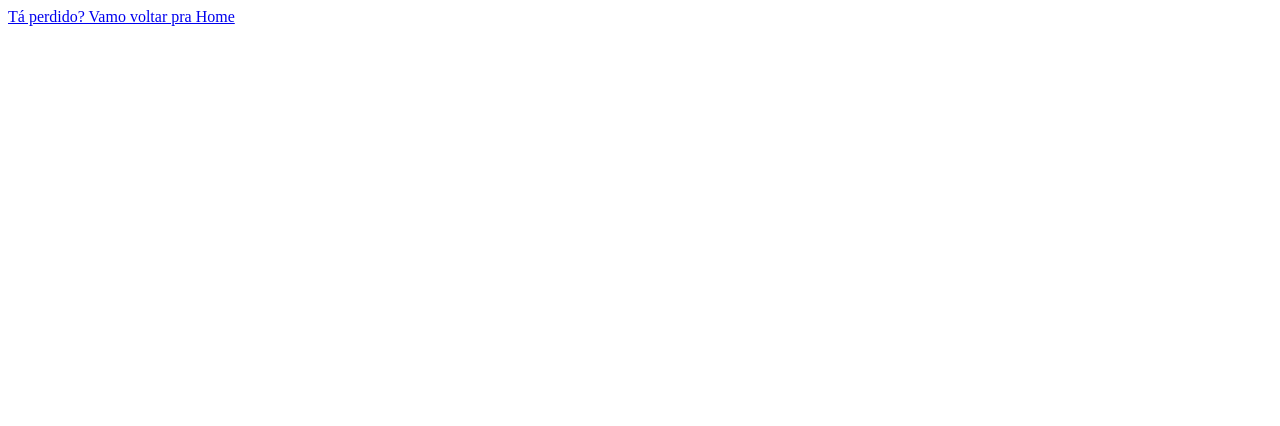
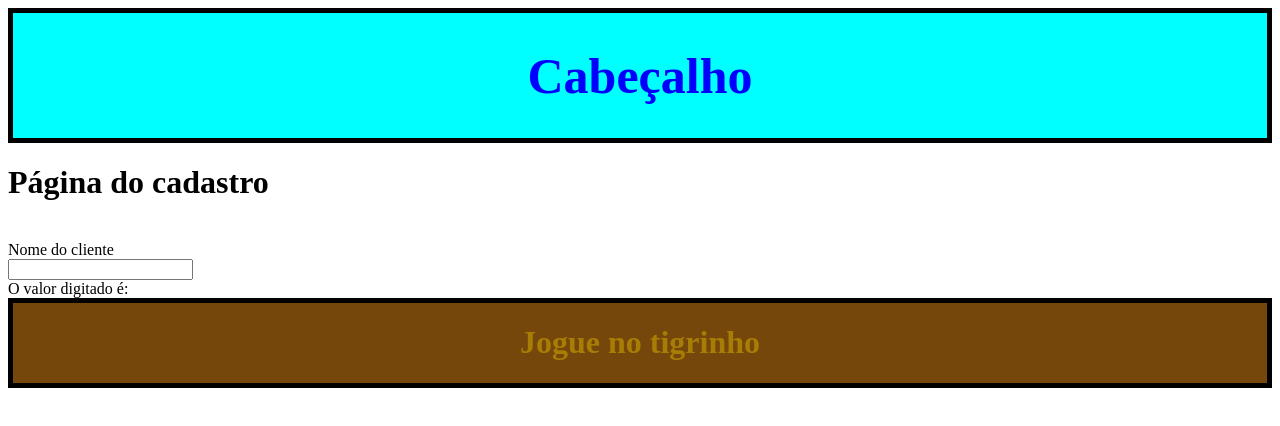
Before and after one commit to GiovannePrado/AulaFront, a React (Vite) app in the folder aula-vite/: page /Cadastro in a window 1280 px wide. Shown: the top 426 px of the page. Built offline with nearby package versions, Linux system fonts and the light colour scheme.

Commit message:
Aula 24/02/25

```diff
--- a/aula-vite/src/App.tsx
+++ b/aula-vite/src/App.tsx
@@ -5,6 +5,8 @@ import Sobre from './pages/Sobre'
 import Giovanne from './pages/Giovanne'
 import PaginaAleatoria from './pages/PaginaAleatoria'
 import NotFound from './pages/NotFound';
+import Cadastro from './pages/Cadastro';
+
 
 function App() {
    return (
@@ -14,6 +16,7 @@ function App() {
       <Route path='/sobre' element={<Sobre/>} />
       <Route path='/Giovanne' element={<Giovanne/>} />
       <Route path='PaginaAleatoria' element={<PaginaAleatoria/>} />
+      <Route path='/Cadastro' element={<Cadastro/>} />
     </Routes>
    )
  }
--- /dev/null
+++ b/aula-vite/src/pages/Cadastro.tsx
@@ -0,0 +1,26 @@
+import { useState } from "react";
+import Rodape from "../componentes/Rodape";
+import Cabecalho from "../Cabecalho";
+
+function Cadastro(){
+    const [nomeCliente, setnomeCliente] = useState ('')
+    function ChangeNomeCliente(Event : React.ChangeEvent<HTMLInputElement>) {
+        setnomeCliente(Event.target.value);
+    }
+
+    return(
+        <div>
+            <Cabecalho/>
+            <h1>Página do cadastro</h1>
+            <br />
+            <label> Nome do cliente</label>
+            <br />
+            <input type="text" onChange={ChangeNomeCliente} />
+            <br />
+            O valor digitado é: {nomeCliente}
+            <Rodape />
+        </div>
+    )
+}
+
+export default Cadastro
```
